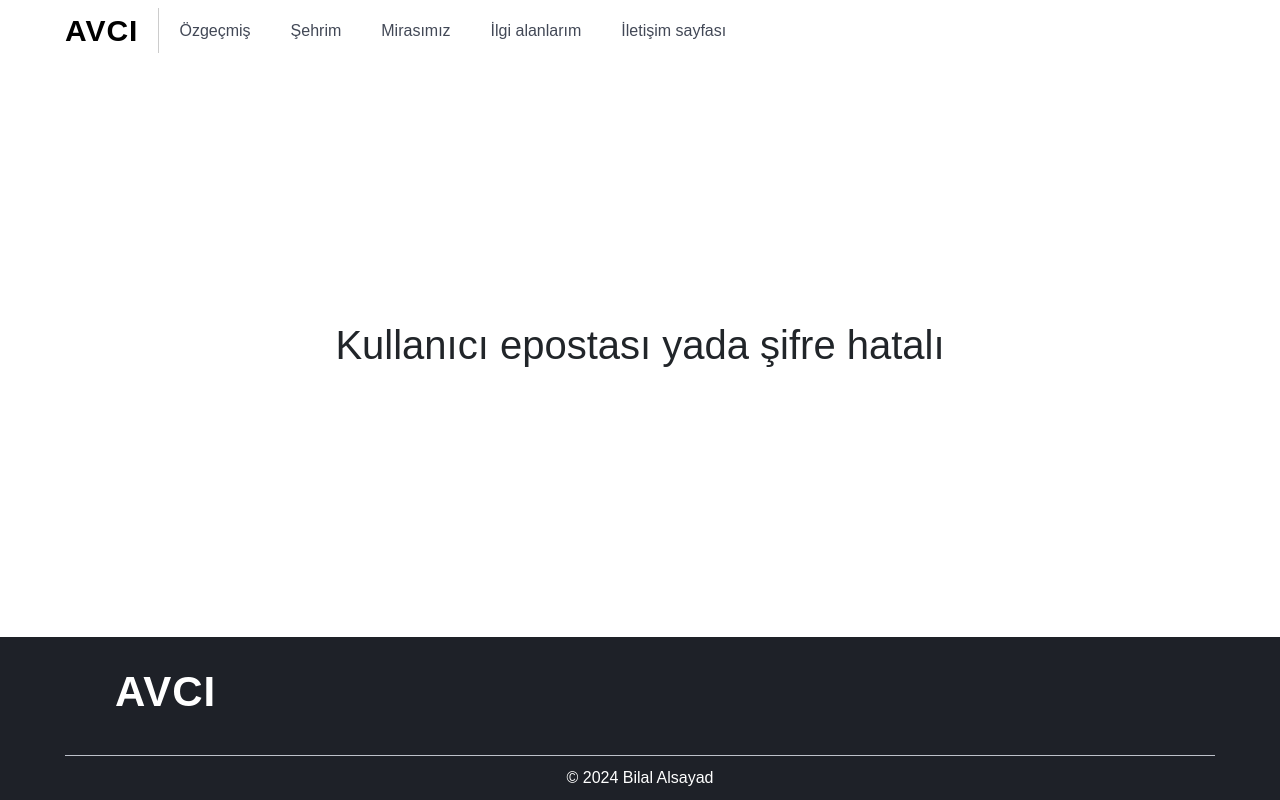
After one commit to Bilal-Alsayad/WebProject, a PHP site: page /php/login.php in a window 1280 px wide. The commit adds this page. Run offline with PHP 8.4, Linux system fonts and the light colour scheme; data that the repository does not hold is empty.

Commit message:
Add header, footer, login and login.php

```diff
--- a/CSS/master.css
+++ b/CSS/master.css
@@ -87,10 +87,9 @@ a {
 }
 
 /* Header Başlangiç */
-
 header {
     height: 62px;
-    position: fixed;
+    /* position: fixed; */
     background-color: white;
     width: 100%;
     z-index: 10;
@@ -173,6 +172,57 @@ div.title {
 }
 
 /* Header Bitiş */
+/* Footer Başlangiç */
+footer {
+    background-color: #1e2128;
+    margin: 0;
+}
+
+footer .container {
+    display: flex;
+    flex-direction: column;
+}
+footer .container .box {
+    margin: 30px 0 30px 50px;
+}
+
+@media (max-width: 767px) {
+    footer .container .box {
+        text-align: center;
+    }
+}
+
+footer .container .box h3 {
+    font-size: 42px;
+    color: white;
+    font-weight: 700;
+    letter-spacing: 1px;
+}
+
+footer .container .box div a {
+    color: white;
+    font-size: 30px;
+    margin-right: 30px;
+}
+
+footer .container .box .facebook:hover {
+    color: #1877f2;
+}
+footer .container .box .instagram:hover {
+    color: #e1306c;
+}
+footer .container .box .github:hover {
+    color: #4078c0;
+}
+footer .container p {
+    color: white;
+    text-align: center;
+    margin: 0;
+    padding: 10px;
+    border-top: 1px solid #bdc1ca;
+}
+
+/* Footer Bitiş */
 /* Ana Sayfa Başlangiç */
 /* Landing Başlangiç */
 .landing {
@@ -345,48 +395,113 @@ div.title {
 
 /* Beceriler ve Hobiler Bitiş */
 /* Ana Sayfa Bitiş */
-/* Footer Başlangiç */
-footer {
-    background-color: #1e2128;
-    margin: 0;
+/* Login Sayfa Başlangiç */
+.giris-sayfa {
+    display: flex;
+    height: 100vh;
 }
 
-footer .container {
+.giris-sayfa .logo {
+    font-size: 32px;
+    font-weight: 700;
+    position: absolute;
+    left: 100px;
+    top: 8px;
+}
+
+.giris-sayfa div {
+    flex-basis: 50%;
+}
+
+.giris-sayfa div.login {
+    display: flex;
+    justify-content: center;
+    align-items: center;
+    flex-direction: column;
+}
+
+.giris-sayfa div.login h2 {
+    font-size: 32px;
+    margin-bottom: 40px;
+    font-weight: 700;
+}
+
+.giris-sayfa div.login form {
+    width: 60%;
     display: flex;
     flex-direction: column;
-}
-footer .container .box  {
-    margin: 30px 0 30px 50px;
+    justify-content: center;
+    align-items: center;
 }
 
-footer .container .box h3 {
-    font-size: 42px;
-    color: white;
-    font-weight: 700;
-    letter-spacing: 1px;
+.giris-sayfa div.login form div {
+    display: flex;
+    flex-direction: column;
+    width: 100%;
+    height: 52px;
+    background-color: #F3F4F6FF;
+    border-radius: 8px;
+    padding: 2px 12px;
+    margin-bottom: 25px;
 }
 
-footer .container .box div a {
-    color: white;
-    font-size: 30px;
-    margin-right: 30px;
+.giris-sayfa div.login form div label {
+    font-size: 14px;
+    font-weight: 700;
+    color: #424856;
 }
 
-footer .container .box .facebook:hover {
-    color: #1877f2;
+.giris-sayfa div.login form div input {
+    outline: none;
+    border: none;
+    background-color: transparent;
 }
-footer .container .box .instagram:hover {
-    color: #e1306c;
+
+.giris-sayfa div.login form div input::placeholder {
+    color: #BDC1CAFF;
 }
-footer .container .box .github:hover {
-    color: #4078c0;
+
+.giris-sayfa div.login form input[type="submit"] {
+    display: block;
+    width: 100%;
+    background-color: var(--ana-renk);
+    color: white;
+    border: none;
+    border-radius: 8px;
+    padding: 10px 0;
 }
-footer .container p {
-    color: white;
-    text-align: center;
-    margin: 0;
-    padding: 10px;
-    border-top: 1px solid #bdc1ca;
+
+.giris-sayfa div.login form input[type="submit"]:hover {
+    background-color: #1851b2ff;
 }
-/* Footer Bitiş */
-/* 0px 4px 12px 0px rgba(36,39,46,0.1) */
+
+.giris-sayfa div.img {
+    display: flex;
+    justify-content: center;
+    align-items: center;
+    background-color: var(--ana-renk);
+}
+
+.giris-sayfa div img {
+    width: 400px;
+    height: 400px;
+}
+
+@media (max-width: 767px) {
+    .giris-sayfa {
+        flex-direction: column;
+        justify-content: center;
+    }
+    .giris-sayfa .logo {
+        left: 10px;
+        top: 8px;
+        font-size: 32px;
+    }
+    .giris-sayfa div.login form {
+        width: 70%;
+    }
+    .giris-sayfa div.img {
+        display: none;
+    }
+}
+/* Login Sayfa Bitiş */
--- /dev/null
+++ b/php/login.php
@@ -0,0 +1,65 @@
+<!DOCTYPE html>
+<html lang="tr">
+<head>
+    <meta charset="UTF-8">
+    <meta name="viewport" content="width=device-width, initial-scale=1.0">
+    <link rel="stylesheet" href="../CSS/bootstrap.min.css">
+    <link rel="stylesheet" href="../CSS/master.css">
+    <title>Document</title>
+</head>
+    <body style = "height: 100vh; display: flex; flex-direction: column;">
+        <header>
+            <div class="container">
+                <nav class="navbar navbar-expand-lg">
+                    <a class="logo" href="../index.html">AVCI</a>
+                    <button class="navbar-toggler" type="button" data-bs-toggle="collapse"
+                        data-bs-target="#navbarSupportedContent" aria-controls="navbarSupportedContent"
+                        aria-expanded="false" aria-label="Toggle navigation">
+                        <span class="navbar-toggler-icon"></span>
+                    </button>
+                    <div class="collapse navbar-collapse" id="navbarSupportedContent">
+                        <ul class="navbar-nav me-auto mb-2 mb-lg-0">
+                            <li class="nav-item">
+                                <a class="nav-link" aria-current="page" href="../ozgecmis.html">Özgeçmiş</a>
+                            </li>
+                            <li class="nav-item">
+                                <a class="nav-link" href="../sehrim.html">Şehrim</a>
+                            </li>
+                            <li class="nav-item">
+                                <a class="nav-link" href="../mirasimiz.html">Mirasımız</a>
+                            </li>
+                            <li class="nav-item">
+                                <a class="nav-link" href="../iletisim.html">İlgi alanlarım</a>
+                            </li>
+                            <li class="nav-item">
+                                <a class="nav-link" href="../ilgi.html">İletişim sayfası</a>
+                            </li>
+                        </ul>
+                    </div>
+                </nav>
+            </div>
+        </header>
+        <section style = "height: 100%; display: flex; text-align: center; justify-content: center; flex-direction: column;">
+            <div class="container">
+                <?php if ($_POST["mail"] == "b221210552@sakarya.edu.tr" && $_POST["pass"] == "b221210552") {
+                        echo "<h1>Hoşgeldin Bilal Alsayad</h1>";
+                        echo "<h3><br>Girişin Onaylandı.</h3>";
+                    } else {
+                        echo "<h1>Kullanıcı epostası yada şifre hatalı</h1>";
+                        header("refresh:3; ../login.html");
+                    }
+                    ?>
+            </div>
+        </section>
+        <footer>
+            <div class="container">
+                <div class="box">
+                    <a href="../index.html">
+                        <h3>AVCI</h3>
+                    </a>
+                </div>
+                <p>&copy; 2024 Bilal Alsayad</p>
+            </div>
+        </footer>
+    </body>
+</html>
```
Also changed, not shown: footer.html (added, +15 -0 lines), header.html (added, +32 -0 lines), index.html (+14 -53 lines), login.html (+42 -0 lines), images/Login.png (added).
